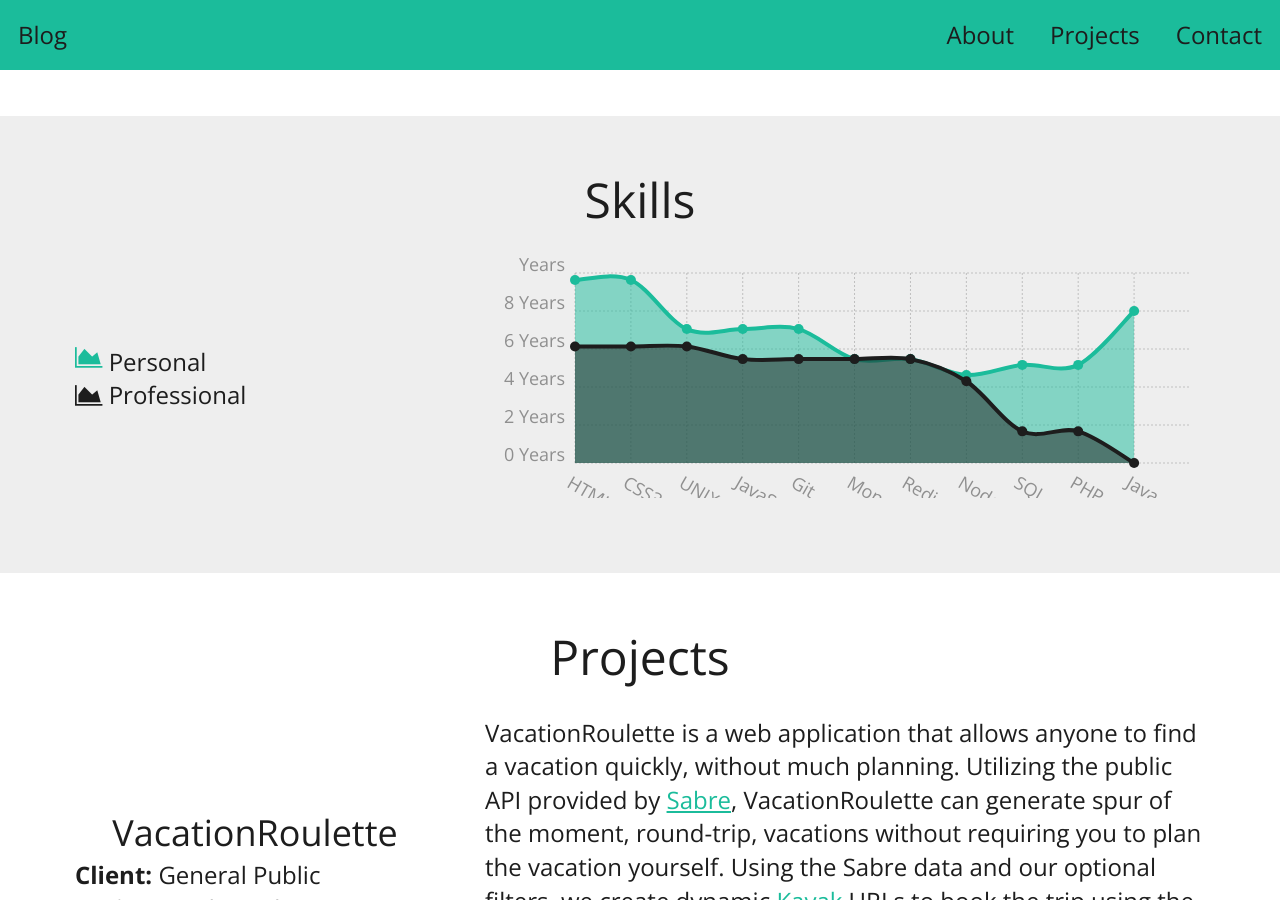
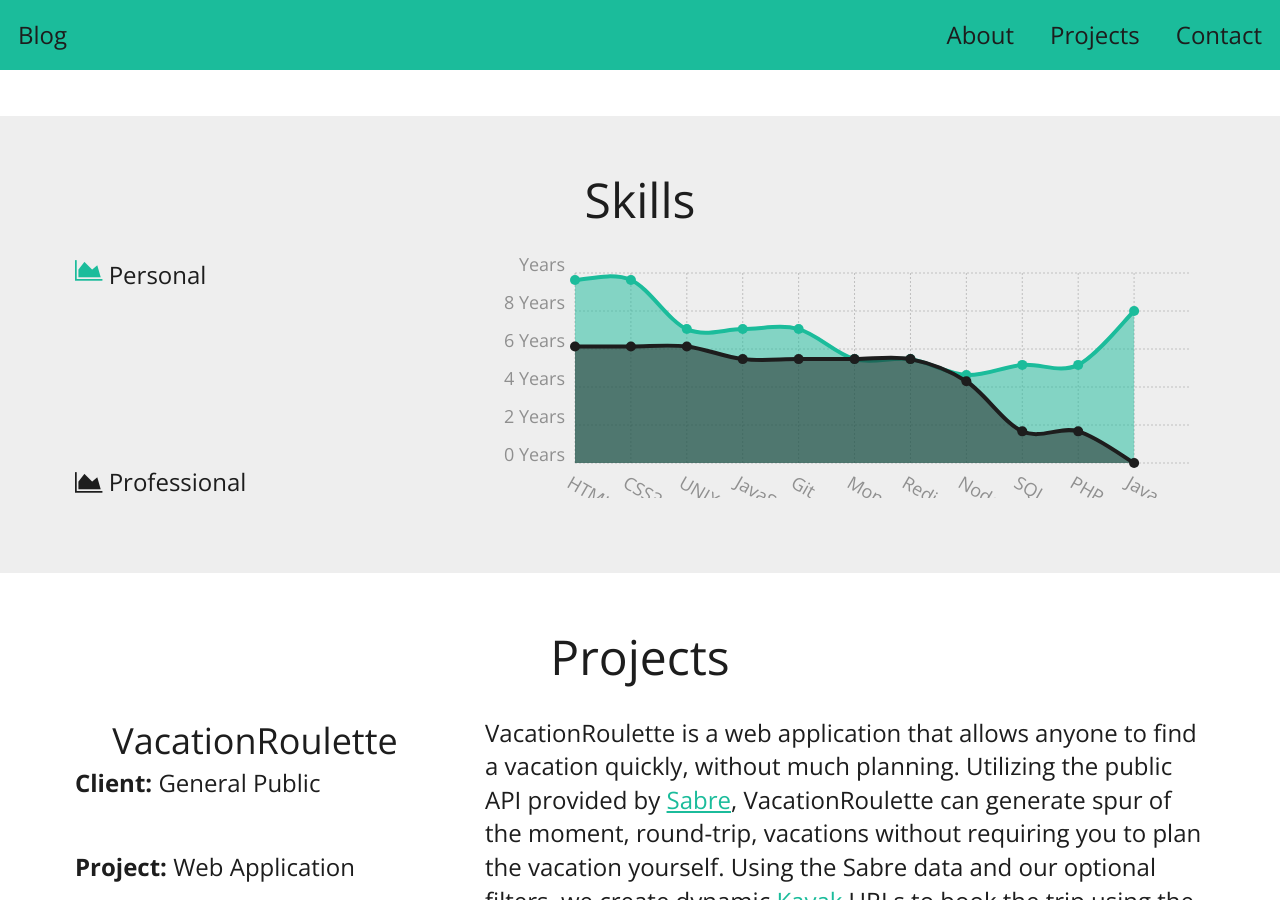
Before and after one commit to zackurben/zackurben.github.io, a Jekyll site: the page built from index.html, in a window 1280 px wide and 900 px high, scrolled down 1257 px. Built offline with Jekyll 4.4.1, drawn with Linux system fonts in a browser that asks for light colours; nearby versions of some CDN libraries.

Commit message:
Fixing projects section.

```diff
--- a/_sass/_base.scss
+++ b/_sass/_base.scss
@@ -137,15 +137,14 @@
 }
 
 .col {
-  display: flex;
-  flex: 1 1;
+  @include flex;
   flex-direction: column;
 }
 
 .row {
-  display: flex;
-  // flex: 1 1;
+  @include flex;
   flex-direction: row;
+  flex-wrap: wrap;
 }
 
 .content {
--- a/css/main.scss
+++ b/css/main.scss
@@ -64,9 +64,6 @@
 @mixin flex {
   display: flex;
   flex: 1 1;
-  // flex: 1 1;
-  // flex-direction: column;
-  // text-align: center;
 }
 
 @mixin resize-font($font) {
--- a/index.html
+++ b/index.html
@@ -32,7 +32,7 @@
   <h2>Projects</h2>
   {% for project in site.projects %}
 
-  <div class="row fixed">
+  <div class="row">
     <div class="col">
       <h3>{{ project.name }}</h3>
       <div class="row">
```
